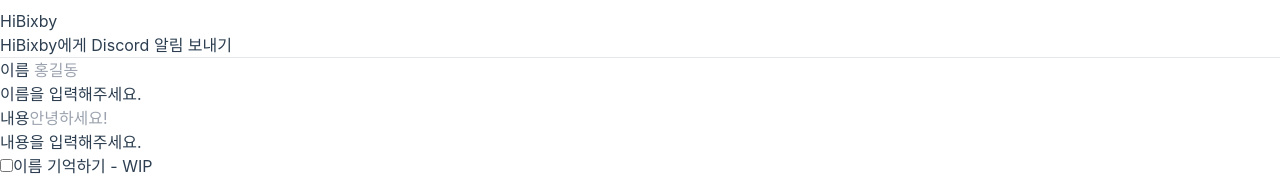
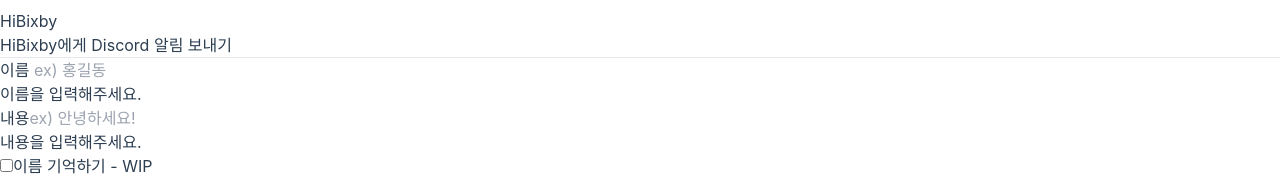
Before and after one commit to HiBixby/ContactMe, a Vue app: page / in a window 1280 px wide. Shown: the part 1397-1577 px from the top of the page. Built offline with nearby package versions, Linux system fonts and the light colour scheme; a web font is replaced by a local one.

Commit message:
🚸 Add "ex)" text in placeholder of input

```diff
--- a/src/App.vue
+++ b/src/App.vue
@@ -21,7 +21,7 @@
         class="peer mt-1 px-3 py-2 bg-white border shadow-sm border-slate-300 placeholder-slate-400 focus:outline-none focus:border-sky-500 focus:ring-sky-500 block w-full rounded-md sm:text-sm focus:ring-1"
         v-model.lazy="name"
         required
-        placeholder="홍길동"
+        placeholder="ex) 홍길동"
       />
       <p class="mt-2 invisible peer-invalid:visible text-pink-600 text-sm">
         이름을 입력해주세요.
@@ -36,7 +36,7 @@
         class="peer mt-1 px-3 py-2 bg-white border shadow-sm border-slate-300 placeholder-slate-400 focus:outline-none focus:border-sky-500 focus:ring-sky-500 block w-full rounded-md sm:text-sm focus:ring-1"
         autocomplete="off"
         v-model.lazy="content"
-        placeholder="안녕하세요!"
+        placeholder="ex) 안녕하세요!"
         required
       />
 
```
